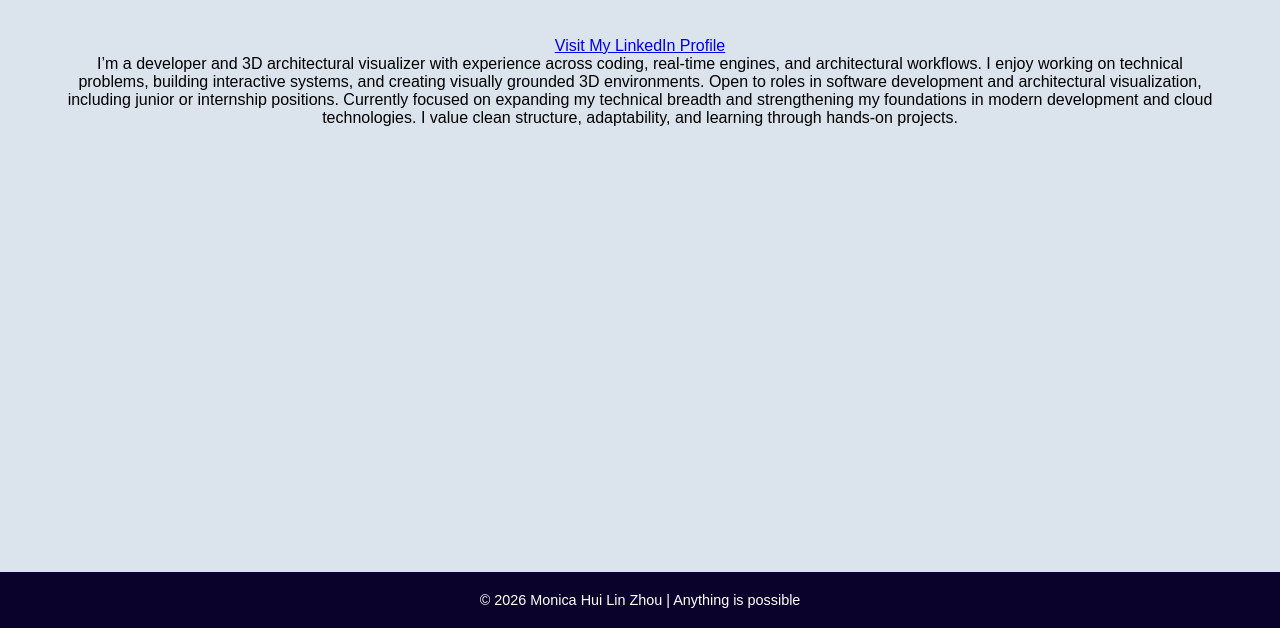
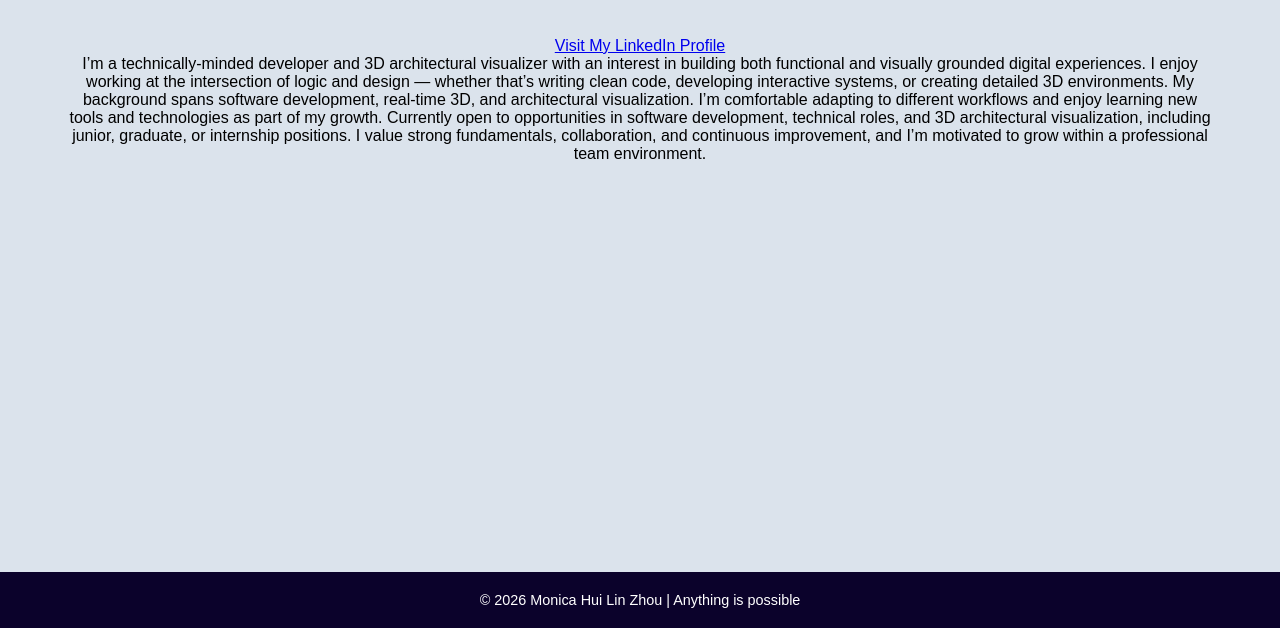
Before and after one commit to ArcticsRain/MonicaWebsite, a website: page about.html in a window 1280 px wide. Shown: the part 172-800 px from the top of the page. Drawn offline with Linux system fonts and the light colour scheme.

Commit message:
Update about.html

```diff
--- a/about.html
+++ b/about.html
@@ -24,11 +24,14 @@
       <a href="https://www.linkedin.com/in/monica-hui-lin-zhou/" target="_blank" class="linkedin-link">
         Visit My LinkedIn Profile
       </a>
-      <p>I’m a developer and 3D architectural visualizer with experience across coding, real-time engines, and architectural workflows.
-      I enjoy working on technical problems, building interactive systems, and creating visually grounded 3D environments.
-      Open to roles in software development and architectural visualization, including junior or internship positions.
-      Currently focused on expanding my technical breadth and strengthening my foundations in modern development and cloud technologies.
-      I value clean structure, adaptability, and learning through hands-on projects.
+       <p></p>
+      <p>I’m a technically-minded developer and 3D architectural visualizer with
+        an interest in building both functional and visually grounded digital experiences.
+        I enjoy working at the intersection of logic and design — whether that’s writing clean code,
+        developing interactive systems, or creating detailed 3D environments.
+        My background spans software development, real-time 3D, and architectural visualization.
+        I’m comfortable adapting to different workflows and enjoy learning new tools and technologies as part of my growth.
+        Currently open to opportunities in software development, technical roles, and 3D architectural visualization, including junior, graduate, or internship positions. I value strong fundamentals, collaboration, and continuous improvement, and I’m motivated to grow within a professional team environment.
 </p>
     </section>
   </main>
```
